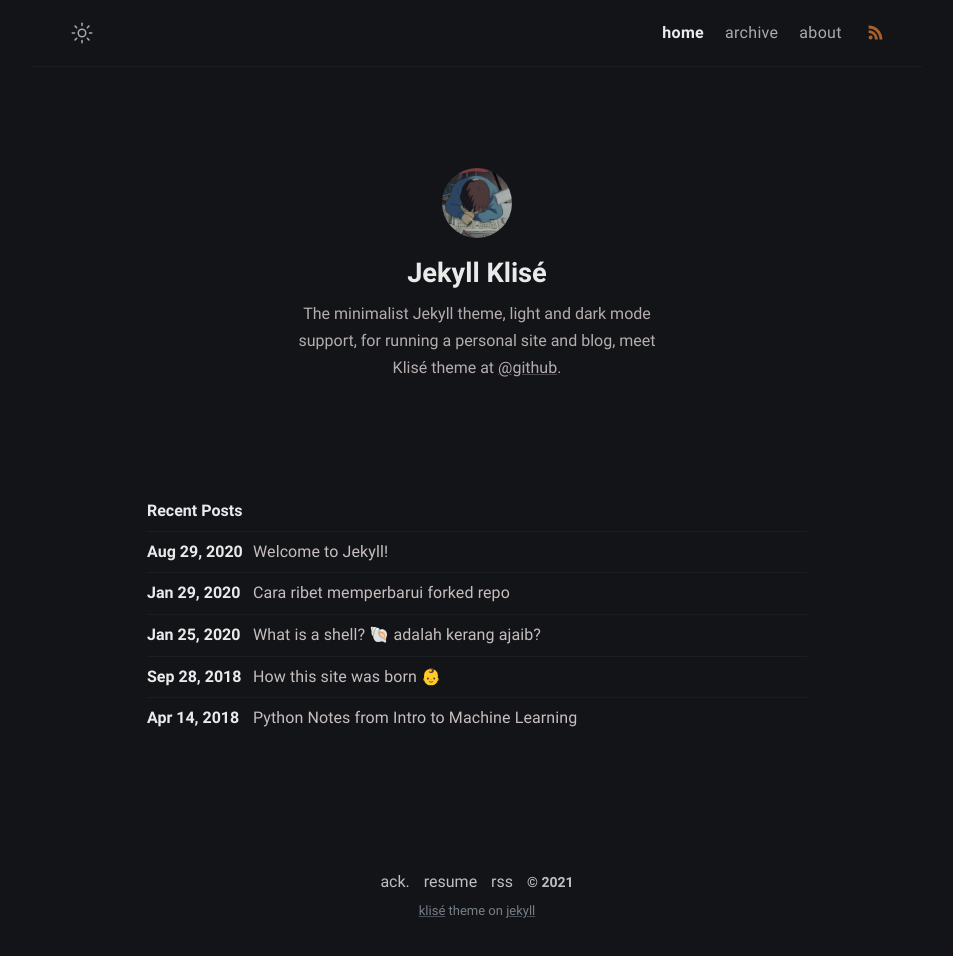
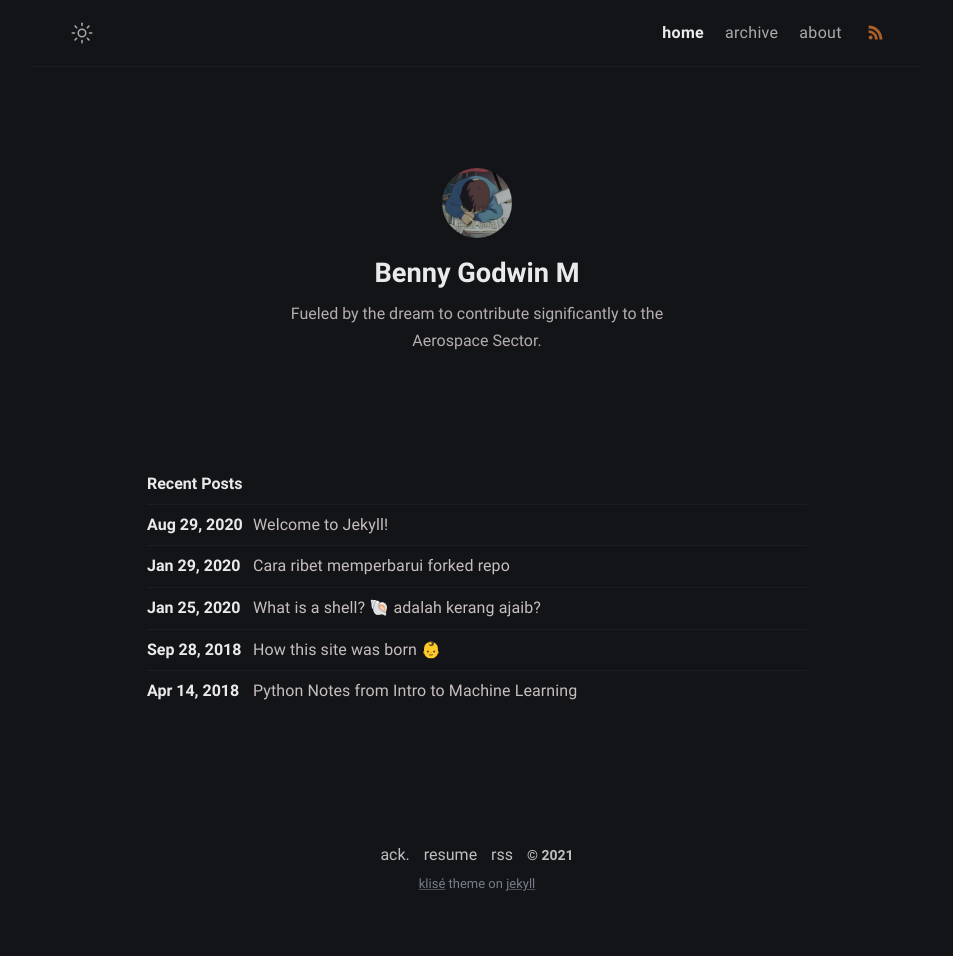
Before and after one commit to BennyGodwinM/blog, a Jekyll site: the page built from index.md, in a window 1280 px wide. Shown: the whole page, without its empty margins (163-1116 px from the left). Built offline with Jekyll 4.4.1, drawn with Linux system fonts in a browser that asks for light colours; after the commit the page ends 929 px from its top, so only the background shows below that.

Commit message:
change name and bio

```diff
--- a/_config.yml
+++ b/_config.yml
@@ -11,15 +11,12 @@ mode: dark # default theme "dark" | "light"
 
 # Profile settings
 author:
-  name: Jekyll Klisé # author name
+  name: Benny Godwin M # author name
   bio: >- # tell to the world
-    The minimalist Jekyll theme, light and dark mode support, for running a personal site and blog,
-    meet Klisé theme at <a href="https://github.com/piharpi/jekyll-klise" target="_blank" rel="noopener">@github</a>.
-  username: username # general username
-  github: github_username # github username
-  twitter: twitter_username # twitter username
-  facebook: facebook_username # facebook username
-  email: your-email@email.com # email adress
+    Fueled by the dream to contribute significantly to the Aerospace Sector.
+  github: BennyGodwinM # github username
+  twitter: BennyGodwinM # twitter username
+  email: bennygodwinm@gmail.com # email adress
   avatar: /assets/img/avatar.jpg # change with your own avatar
 
 # URL settings
```
